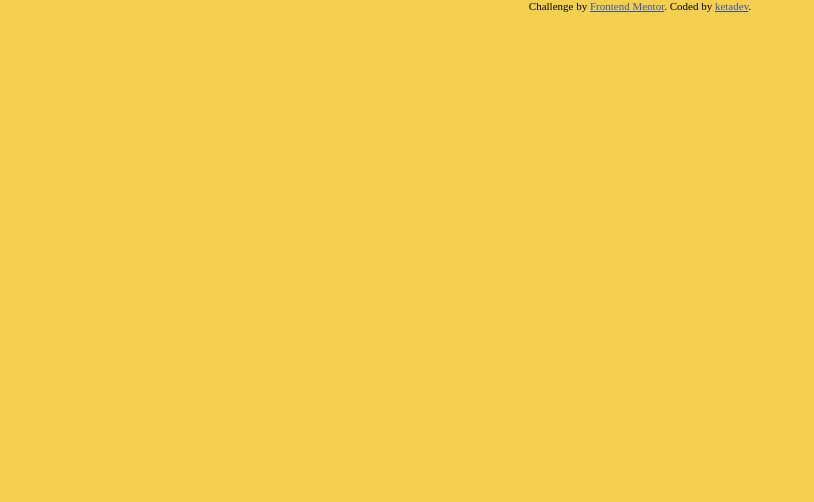
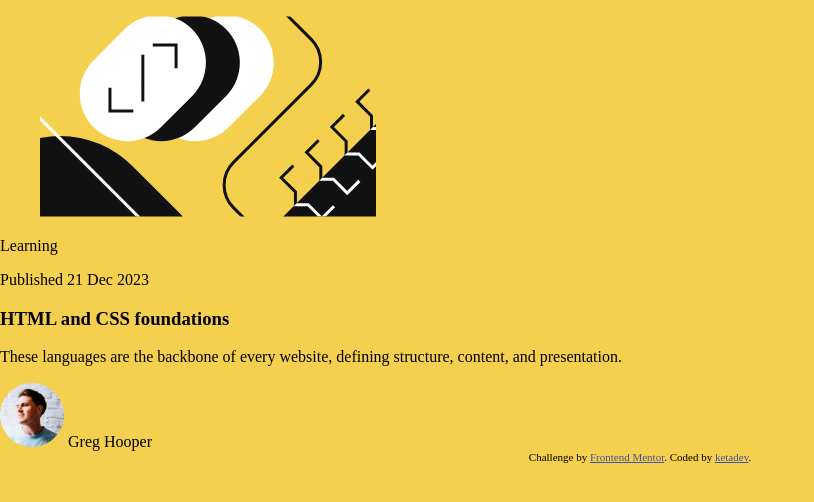
Before and after one commit to ketadev/blog-card, a plain HTML site: page index.html in a window 1280 px wide. Shown: the whole page, without its empty margins (0-814 px from the left). Drawn offline with Linux system fonts and the light colour scheme.

Commit message:
Add structure for card post

```diff
--- a/index.html
+++ b/index.html
@@ -16,6 +16,30 @@
     <link rel="stylesheet" href="./main.css" />
   </head>
   <body>
+    <main>
+      <div class="card">
+        <figure>
+          <img
+            src="./assets/images/illustration-article.svg"
+            alt="post image"
+          />
+        </figure>
+        <div class="post-content">
+          <p>Learning</p>
+          <p>Published 21 Dec 2023</p>
+          <h3>HTML and CSS foundations</h3>
+          <p>
+            These languages are the backbone of every website, defining
+            structure, content, and presentation.
+          </p>
+        </div>
+
+        <div class="post-author">
+          <img src="./assets/images/image-avatar.webp" alt="author avatar" />
+          <span>Greg Hooper</span>
+        </div>
+      </div>
+    </main>
     <footer class="attribution">
       Challenge by
       <a href="https://www.frontendmentor.io?ref=challenge" target="_blank"
```
